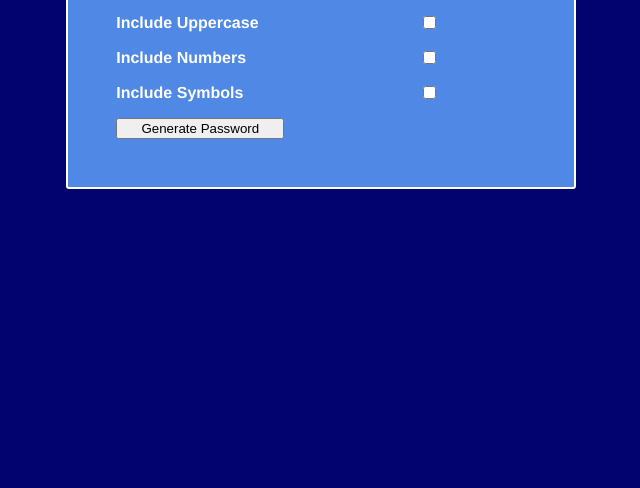
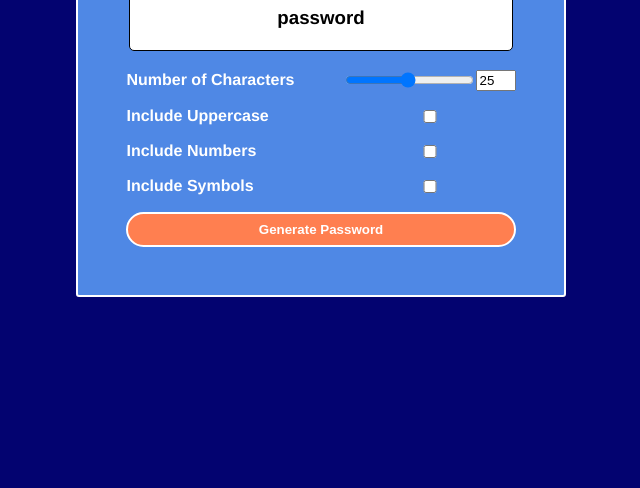
Before and after one commit to triathao/H3-PasswordGenerator, a plain HTML site: page index.html in a window 1280 px wide. Shown: the part 312-800 px from the top of the page, without its empty margins (319-959 px from the left). Drawn offline with Linux system fonts and the light colour scheme.

Commit message:
add columns

```diff
--- a/index.html
+++ b/index.html
@@ -10,12 +10,13 @@
 <body>
   <div class="container">
     <h1 class="title"> Password Generator</h1>
-    <h3>password</h3>
+    <h3 class="password-display">password</h3>
     <form class="form">
       <label for="characterAmountNumber">Number of Characters</label>
-      <div>
+
+      <div class="character-amount-container">
         <input type="range" min="1" max="50" value="25" id="characterAmountRange">
-        <input type="number" min="1" max="50" value="25" id="characterAmountNumber">
+        <input class="number-input" type="number" min="1" max="50" value="25" id="characterAmountNumber">
       </div>
 
       <label for="includeUppercase">Include Uppercase</label>
@@ -27,7 +28,7 @@
       <label for="includeSymbol">Include Symbols</label>
       <input type="checkbox" id="includeSymbol">
 
-      <button type="submit">Generate Password</button>
+      <button type="submit" class="btn">Generate Password</button>
 
     </form>
 
--- a/style.css
+++ b/style.css
@@ -2,7 +2,7 @@ body {
   background-color: rgb(3, 3, 112);
   margin: 0;
   color: white;
-  min-height: 80vh;
+  min-height: 100vh;
   display: flex;
   justify-content: center;
   align-items: center;
@@ -41,3 +41,42 @@ body {
 label {
   font-weight: bold;
 }
+
+.character-amount-container {
+  display: flex;
+  align-items: center;
+}
+
+.number-input {
+  width: 2rem;
+
+}
+
+.password-display {
+  background-color: white;
+  color: black;
+  padding: 1rem;
+  border: 1px solid black;
+  height: 2rem;
+  width: 350px;
+  border-radius: 5px;
+  display: flex;
+  justify-content: center;
+  align-items: center;
+  word-break: break-all;
+}
+
+.btn {
+  grid-column: span 2;
+  background-color: coral;
+  border: 2px solid white;
+  border-radius: 20px;
+  color: white;
+  padding: .5rem 1rem;
+  font-weight: bold;
+  cursor: pointer;
+}
+
+.btn:hover {
+  background-color: black;
+}
```
